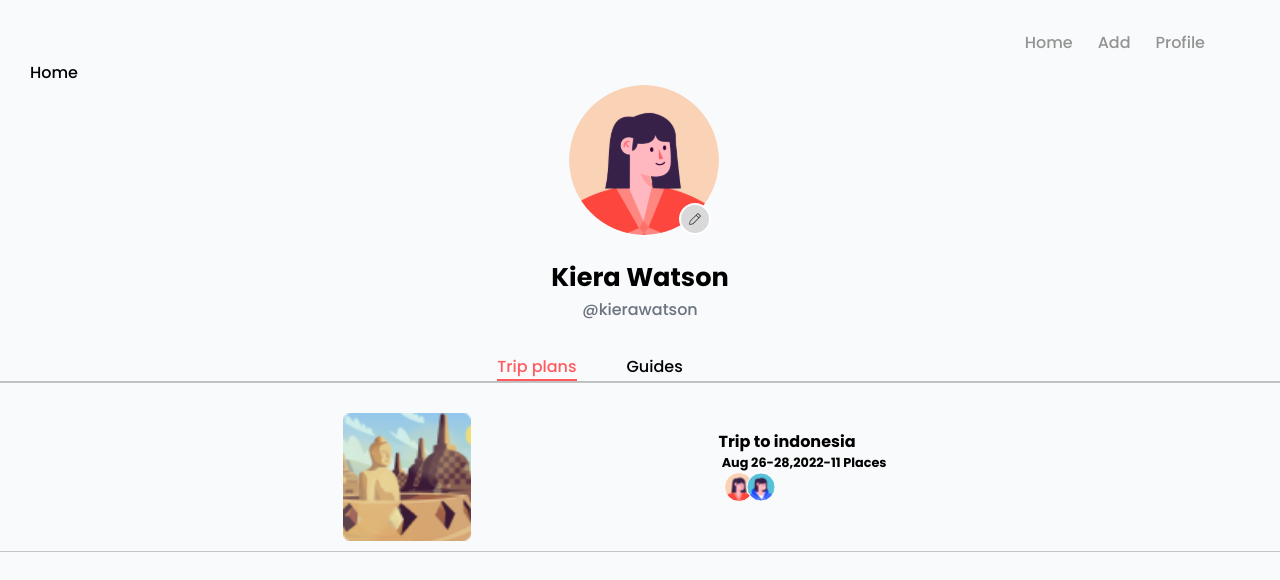
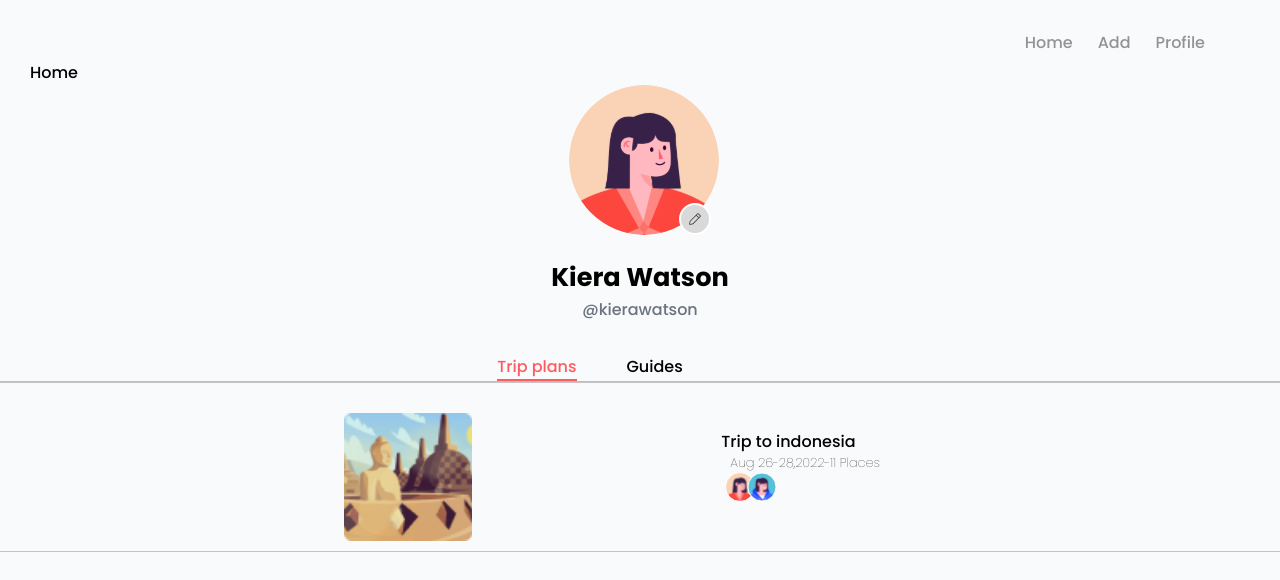
Before and after one commit to Lambda-travel/lambda_frontend, a React (Vite) app: page /profile in a window 1280 px wide. Shown: the top 580 px of the page. Built offline with nearby package versions, Linux system fonts and the light colour scheme.

Commit message:
added more styling

```diff
--- a/src/components/Nav Component/NavBarstyle.css
+++ b/src/components/Nav Component/NavBarstyle.css
@@ -22,6 +22,7 @@ body {
   height: 30px;
   margin: 50px;
 }
+
 .navcontainer--1 {
   display: none;
 }
@@ -52,4 +53,10 @@ body {
     text-decoration: none;
     color: rgb(147, 147, 147);
   }
+  .navcontainer--1 a:hover {
+    color: #ff5a5f;
+  }
+  .navcontainer--1 a:focus {
+    color: #ff5a5f;
+  }
 }
--- a/src/pages/Profile/Profile.css
+++ b/src/pages/Profile/Profile.css
@@ -99,6 +99,12 @@ body {
   font-size: 0.8rem;
   margin-left: 0.2rem;
 }
+.titleDateMate h3 {
+  font-weight: 500;
+}
+.titleDateMate p {
+  font-weight: 100;
+}
 
 @media only screen and (min-width: 900px) {
   .tripsImagesLocation {
@@ -123,8 +129,14 @@ body {
     margin-right: -30px;
     margin-top: -1rem;
   }
+  .titleDateMate h3 {
+    font-weight: 500;
+  }
   .matesAvatar {
     margin-right: 105px;
+  }
+  .titleDateMate p {
+    font-weight: 100;
   }
   .titleDateMate {
     margin-top: 20px;
```
